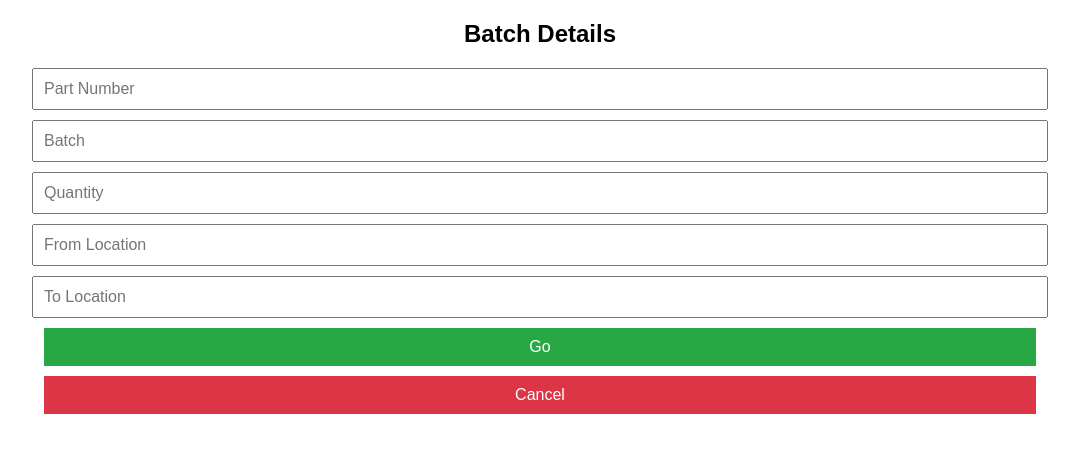
After one commit to saltzmanj/packitgo, a Django app: template templates/inventory/scan2.html in a window 1280 px wide. The commit adds this page. Shown: the top 453 px of the page, without its empty margins (100-1179 px from the left). Run offline with Django 5.2, Linux system fonts and the light colour scheme; the template is opened without the code that fills it, so the values that code supplies are empty; the visitor is signed in with stand-in values (Sample User, id 1).

Commit message:
demo for alex ?

```diff
--- a/static/css/style.css
+++ b/static/css/style.css
@@ -61,15 +61,15 @@ input {
     border-radius: 5px;
 }
 
-button {
+.btn {
     padding: 15px;
     border-radius: 10px;
     margin-top: 15px;
     margin-bottom: 15px;
     border: none;
-    color: white;
+    color:  #ffc;
     cursor: pointer;
-    background-color: #1d9f03;
+    background-color: #ffc;
     width: 100%;
     font-size: 16px;
 }
--- /dev/null
+++ b/templates/inventory/scan2.html
@@ -0,0 +1,63 @@
+<!DOCTYPE html>
+<html lang="en">
+<head>
+    <meta charset="UTF-8">
+    <meta name="viewport" content="width=device-width, initial-scale=1.0">
+    <title>Batch Details</title>
+    <style>
+        body {
+            font-family: Arial, sans-serif;
+            text-align: center;
+            margin: 20px;
+        }
+        form {
+            margin-top: 20px;
+        }
+        input, button {
+            display: block;
+            width: 80%;
+            margin: 10px auto;
+            padding: 10px;
+            font-size: 16px;
+        }
+        button {
+            cursor: pointer;
+            border: none;
+            color: white;
+        }
+        .go-btn {
+            background-color: #28a745;
+        }
+        .cancel-btn {
+            background-color: #dc3545;
+        }
+    </style>
+</head>
+<body>
+
+    <h2>Batch Details</h2>
+    <form id="batchForm">
+        <input type="text" id="partNumber" placeholder="Part Number" required>
+        <input type="text" id="batch" placeholder="Batch" required>
+        <input type="number" id="quantity" placeholder="Quantity" required>
+        <input type="text" id="from" placeholder="From Location" required>
+        <input type="text" id="to" placeholder="To Location" required>
+        <button type="submit" class="go-btn">Go</button>
+        <button type="button" class="cancel-btn" onclick="cancelOperation()">Cancel</button>
+    </form>
+
+    <script>
+        function cancelOperation() {
+            alert("Operation Cancelled");
+            // Redirect or reset logic can go here
+        }
+
+        document.getElementById("batchForm").addEventListener("submit", function(event) {
+            event.preventDefault();
+            alert("Batch Registered Successfully!");
+            // Submit logic can go here
+        });
+    </script>
+
+</body>
+</html>
--- a/templates/registration/base.html
+++ b/templates/registration/base.html
@@ -21,7 +21,7 @@
         }
         .login-form {
             width: 100%;
-            max-width: 400px;
+            min-width: 400px;
             padding: 20px;
             border: 1px solid #ddd;
             border-radius: 10px;
@@ -33,7 +33,7 @@
 <body>
     <div class="container">
         <div class="login-form">
-            <h2 class="text-center mb-4">Login</h2>
+
             {% block content %}{% endblock %}
         </div>
     </div>
--- a/templates/registration/login.html
+++ b/templates/registration/login.html
@@ -1,9 +1,10 @@
 {% extends "registration/base.html" %}
 {% block content %}
-
+     <h2 class="text-center mb-4">PackItGo - Login</h2>
     {% if is_failure %}
     <p class="error"> Failed to login. Please check your username and password </p>
     {% endif %}
+
     <form method="post" action="{% url 'inventory:InventoryLogin' %}">
         {% csrf_token %}
             <label for="username">
```
Also changed, not shown: inventory/inventory_actions.py (added, +15 -0 lines), inventory/models.py (+29 -29 lines), inventory/views.py (+11 -5 lines), templates/inventory/scan1.html (added, +46 -0 lines), templates/inventory/warehouse.html (added, +71 -0 lines).
